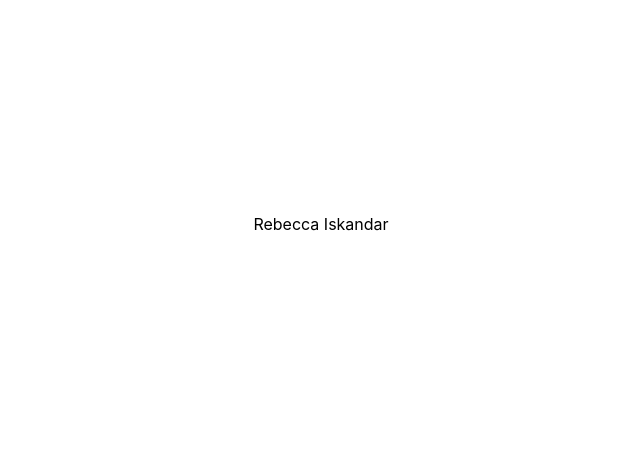
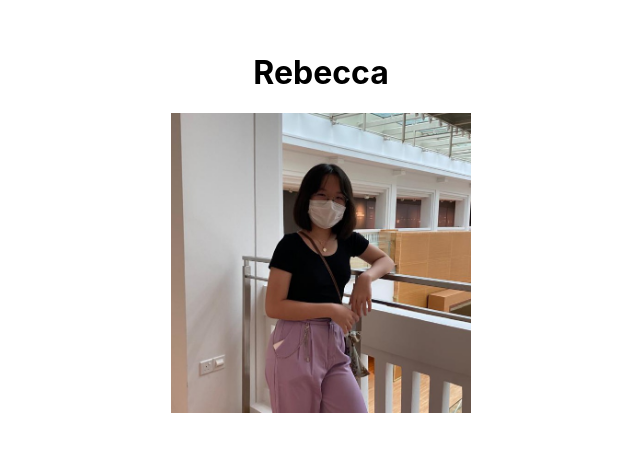
Before and after one commit to xyntechx/Bex-Website, a Next.js app: page / in a window 1280 px wide. Shown: the part 176-628 px from the top of the page, without its empty margins (319-959 px from the left). Built offline with nearby package versions, Linux system fonts and the light colour scheme.

Commit message:
✨ Basic layout

```diff
--- a/pages/index.tsx
+++ b/pages/index.tsx
@@ -1,6 +1,7 @@
 import type { NextPage } from "next";
 import Head from "next/head";
 import Image from "next/image";
+import Link from "next/link";
 import styles from "../styles/Home.module.sass";
 
 const Home: NextPage = () => {
@@ -16,8 +17,32 @@ const Home: NextPage = () => {
             </Head>
 
             <main className={styles.main}>
-                <div className={styles.profilePic}>Rebecca Iskandar</div>
-                <div className={styles.link}>placeholder link :0</div>
+                <h1 className={styles.title}>Rebecca</h1>
+                <div className={styles.container}>
+                    <div className={styles.smallContainer}>
+                        <Link href="/poems">
+                            <a className={styles.link}>Poems</a>
+                        </Link>
+                        <Link href="/fiction">
+                            <a className={styles.link}>Fiction</a>
+                        </Link>
+                    </div>
+                    <Image
+                        src="/rebecca.jpg"
+                        alt="Rebecca's Profile Picture"
+                        className={styles.bounce}
+                        width={300}
+                        height={300}
+                    />
+                    <div className={styles.smallContainer}>
+                        <Link href="/reviews">
+                            <a className={styles.link}>Reviews</a>
+                        </Link>
+                        <Link href="/artworks">
+                            <a className={styles.link}>Artworks</a>
+                        </Link>
+                    </div>
+                </div>
             </main>
         </div>
     );
```
